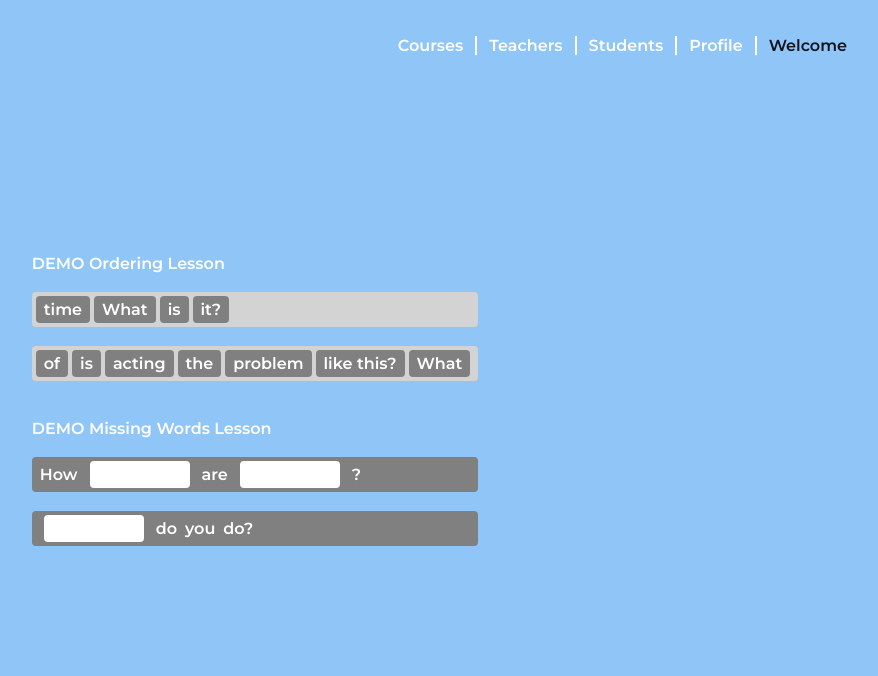
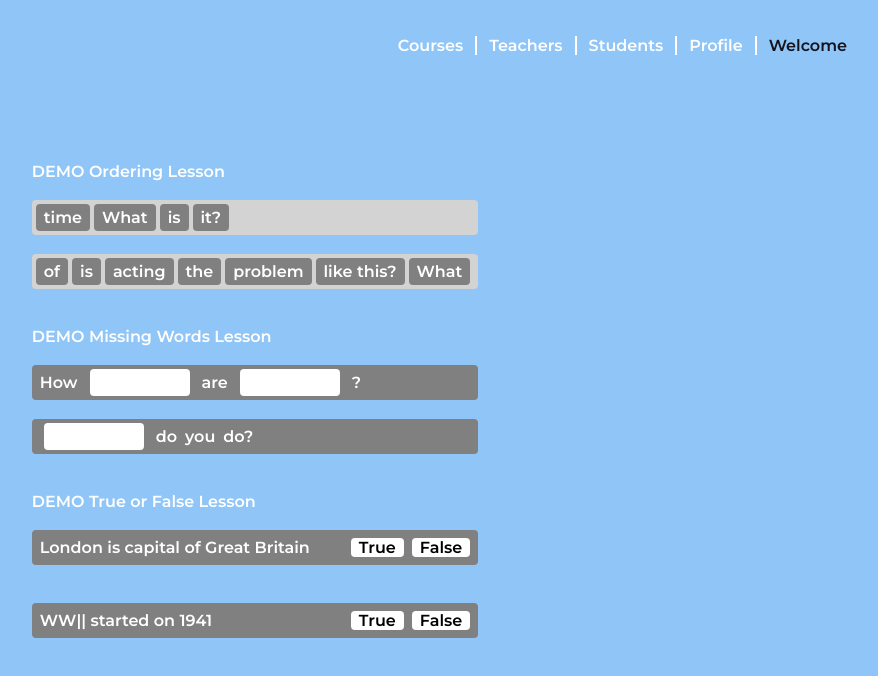
Before and after one commit to kosbay/homie, a React app: page /index in a window 1280 px wide. Shown: the top 676 px of the page, without its empty margins (385-1263 px from the left). Built offline with nearby package versions, Linux system fonts and the light colour scheme.

Commit message:
feat: true or false exercise added

```diff
--- a/src/components/index.ts
+++ b/src/components/index.ts
@@ -12,6 +12,7 @@ import Draggable from "./drag-n-drop/Draggable";
 import Droppable from "./drag-n-drop/Droppable";
 import OrderingLesson from "./lessons/Ordering";
 import MissingWordsLesson from "./lessons/MissingWords";
+import TrueOrFalseLesson from "./lessons/TrueOrFalse";
 
 export {
   Button,
@@ -27,5 +28,6 @@ export {
   Draggable,
   Droppable,
   OrderingLesson,
-  MissingWordsLesson
+  MissingWordsLesson,
+  TrueOrFalseLesson
 };
--- a/src/components/lessons/MissingWords.scss
+++ b/src/components/lessons/MissingWords.scss
@@ -22,7 +22,6 @@
     &.finished {
       background-color: lightgreen;
       transition: ease-in-out 0.5s;
-      color: $white;
     }
   }
 
--- /dev/null
+++ b/src/components/lessons/TrueOrFalse.scss
@@ -0,0 +1,37 @@
+@import "../../styles/_mixins.scss";
+@import "../../styles/_colors.scss";
+
+.torf-container {
+  background-color: grey;
+  border-radius: 4px;
+  display: flex;
+  padding: 8px;
+  overflow: auto;
+  display: flex;
+  align-items: center;
+  justify-content: space-between;
+
+  .variants-container {
+    .variant {
+      background-color: $white;
+      color: black;
+      border-radius: 4px;
+      padding: 0px 8px;
+      cursor: pointer;
+      margin-right: 8px;
+
+      &.correct {
+        background-color: lightgreen;
+        transition: ease-in-out 0.5s;
+      }
+
+      &.notCorrect {
+        text-decoration: line-through;
+      }
+
+      &:last-of-type {
+        margin-right: 0;
+      }
+    }
+  }
+}
--- /dev/null
+++ b/src/components/lessons/TrueOrFalse.tsx
@@ -0,0 +1,66 @@
+import React from "react";
+import classnames from "classnames";
+
+import { wrongAnswerSound, rightAnswerSound } from "../../helpers/sound";
+
+import "./TrueOrFalse.scss";
+
+class TrueOrFalse extends React.Component<any, any> {
+  constructor(props) {
+    super(props);
+    this.state = {
+      correct: false,
+      answerTrue: false,
+      answerFalse: false
+    };
+  }
+
+  handleAnswer = value => {
+    if (value === this.props.question.answer) {
+      let arg = value ? "answerTrue" : "answerFalse";
+      this.setState({
+        correct: true,
+        [arg]: true
+      });
+
+      rightAnswerSound();
+    } else {
+      wrongAnswerSound();
+    }
+  };
+
+  render() {
+    const { question } = this.props;
+    const { answerTrue, answerFalse } = this.state;
+    console.log("correct", answerTrue, answerFalse);
+    return (
+      <div className="torf-container">
+        {question.content}
+        <span className="variants-container">
+          <span
+            className={classnames(
+              { correct: answerTrue },
+              { notCorrect: answerFalse },
+              "variant"
+            )}
+            onClick={() => this.handleAnswer(true)}
+          >
+            True
+          </span>
+          <span
+            className={classnames(
+              { correct: answerFalse },
+              { notCorrect: answerTrue },
+              "variant"
+            )}
+            onClick={() => this.handleAnswer(false)}
+          >
+            False
+          </span>
+        </span>
+      </div>
+    );
+  }
+}
+
+export default TrueOrFalse;
--- a/src/pages/welcome/Welcome.tsx
+++ b/src/pages/welcome/Welcome.tsx
@@ -1,6 +1,10 @@
 import React from "react";
 
-import { OrderingLesson, MissingWordsLesson } from "components/index";
+import {
+  OrderingLesson,
+  MissingWordsLesson,
+  TrueOrFalseLesson
+} from "components/index";
 
 import "./Welcome.scss";
 
@@ -32,6 +36,16 @@ const sentence2 = {
   "*": "How"
 };
 
+const question = {
+  content: "London is capital of Great Britain",
+  answer: true
+};
+
+const question2 = {
+  content: "WW|| started on 1941",
+  answer: false
+};
+
 const getItems = count =>
   Array.from({ length: count }, (v, k) => k).map(k => ({
     id: `item-${k}`,
@@ -60,6 +74,15 @@ class Welcome extends React.Component<any, any> {
         <MissingWordsLesson sentence={sentence} />
         <br />
         <MissingWordsLesson sentence={sentence2} />
+        <br />
+        <br />
+        DEMO True or False Lesson
+        <br />
+        <br />
+        <TrueOrFalseLesson question={question} />
+        <br />
+        <br />
+        <TrueOrFalseLesson question={question2} />
       </div>
     );
   }
```
